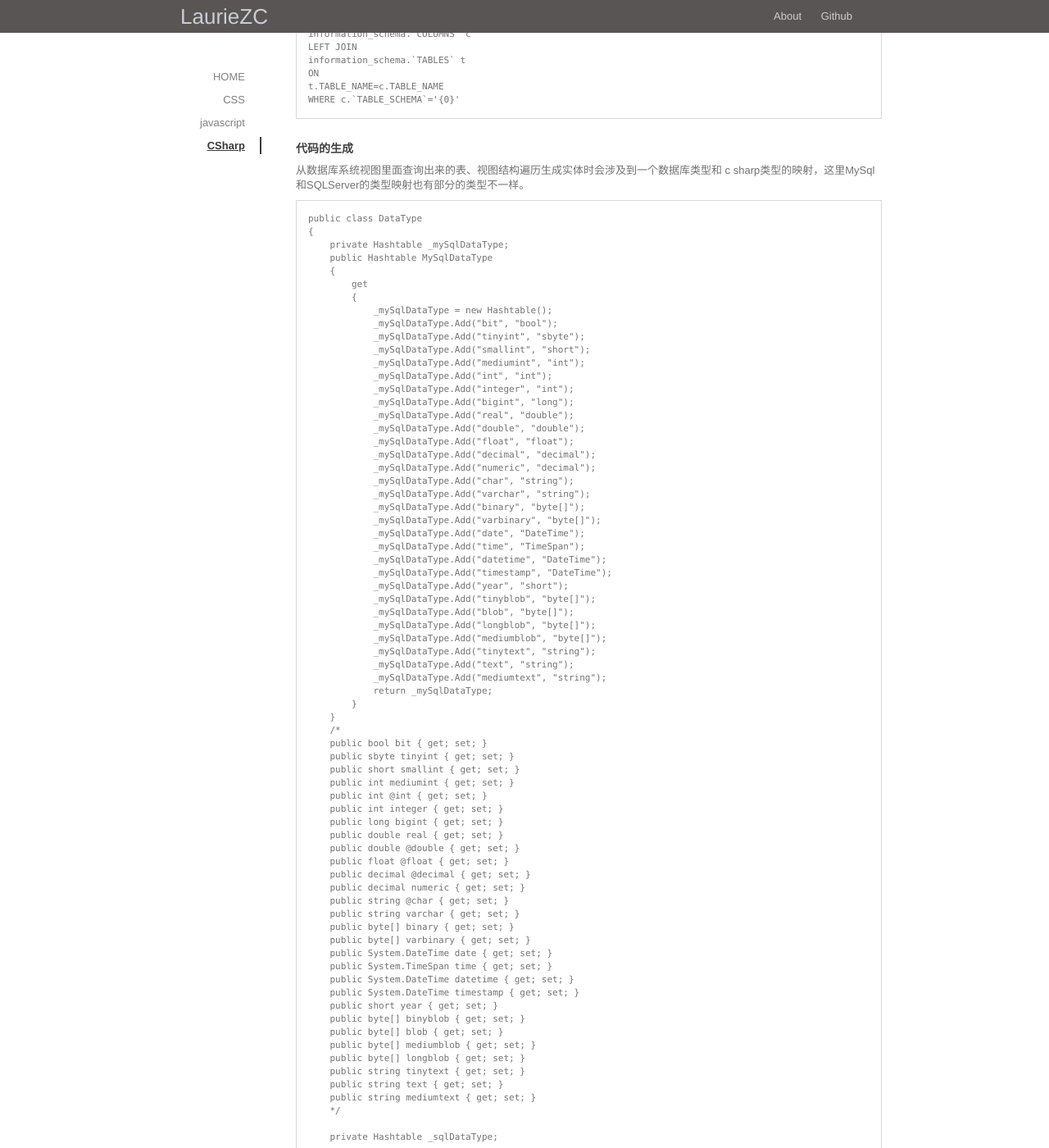
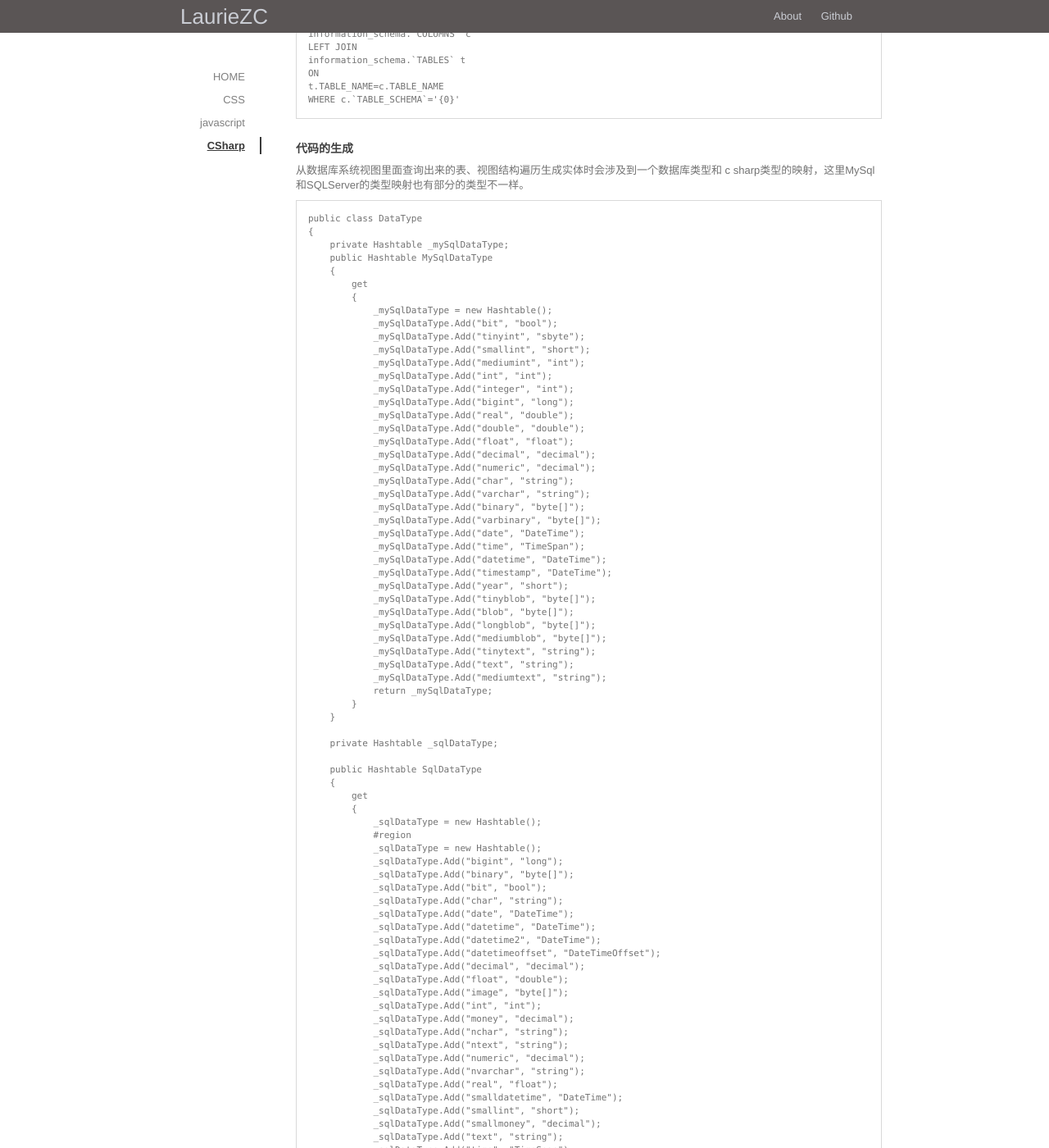
Before and after one commit to lauriezc/note, a Jekyll site: the page built from _posts/csharp/2016-09-29-code-generate.md, in a window 1280 px wide and 1400 px high, scrolled down 367 px. Shown: the whole window at 82% size. Built offline with Jekyll 4.4.1, drawn with Linux system fonts in a browser that asks for light colours; nearby versions of some CDN libraries; comment, search, counter and statistics services are not loaded; some of the changed text lies outside the part shown.

Commit message:
remove comment

```diff
--- a/_posts/csharp/2016-09-29-code-generate.md
+++ b/_posts/csharp/2016-09-29-code-generate.md
@@ -67,36 +67,6 @@ c sharp类型的映射，这里MySql和SQLServer的类型映射也有部分的
                 return _mySqlDataType;
             }
         }
-        /*
-        public bool bit { get; set; }
-        public sbyte tinyint { get; set; }
-        public short smallint { get; set; }
-        public int mediumint { get; set; }
-        public int @int { get; set; }
-        public int integer { get; set; }
-        public long bigint { get; set; }
-        public double real { get; set; }
-        public double @double { get; set; }
-        public float @float { get; set; }
-        public decimal @decimal { get; set; }
-        public decimal numeric { get; set; }
-        public string @char { get; set; }
-        public string varchar { get; set; }
-        public byte[] binary { get; set; }
-        public byte[] varbinary { get; set; }
-        public System.DateTime date { get; set; }
-        public System.TimeSpan time { get; set; }
-        public System.DateTime datetime { get; set; }
-        public System.DateTime timestamp { get; set; }
-        public short year { get; set; }
-        public byte[] binyblob { get; set; }
-        public byte[] blob { get; set; }
-        public byte[] mediumblob { get; set; }
-        public byte[] longblob { get; set; }
-        public string tinytext { get; set; }
-        public string text { get; set; }
-        public string mediumtext { get; set; }
-        */
 
         private Hashtable _sqlDataType;
 
@@ -138,36 +108,6 @@ c sharp类型的映射，这里MySql和SQLServer的类型映射也有部分的
                 _sqlDataType.Add("xml", "string");
                 return _sqlDataType;
                 #endregion
-                /*public long bigint { get; set; }
-        public byte[] binary { get; set; }
-        public Nullable<bool> bit { get; set; }
-        public string @char { get; set; }
-        public Nullable<System.DateTime> date { get; set; }
-        public Nullable<System.DateTime> datetime { get; set; }
-        public Nullable<System.DateTime> datetime2 { get; set; }
-        public Nullable<System.DateTimeOffset> datetimeoffset { get; set; }
-        public Nullable<decimal> @decimal { get; set; }
-        public Nullable<double> @float { get; set; }
-        public byte[] image { get; set; }
-        public Nullable<int> @int { get; set; }
-        public Nullable<decimal> money { get; set; }
-        public string nchar { get; set; }
-        public string ntext { get; set; }
-        public Nullable<decimal> numeric { get; set; }
-        public string nvarchar { get; set; }
-        public Nullable<float> real { get; set; }
-        public Nullable<System.DateTime> smalldatetime { get; set; }
-        public Nullable<short> smallint { get; set; }
-        public Nullable<decimal> smallmoney { get; set; }
-        public string text { get; set; }
-        public Nullable<System.TimeSpan> time { get; set; }
-        public byte[] timestamp { get; set; }
-        public Nullable<byte> tinyint { get; set; }
-        public Nullable<System.Guid> uniqueidentifier { get; set; }
-        public byte[] varbinary { get; set; }
-        public string varchar { get; set; }
-        public string xml { get; set; }
-                 */
             }
         }
     }
```
